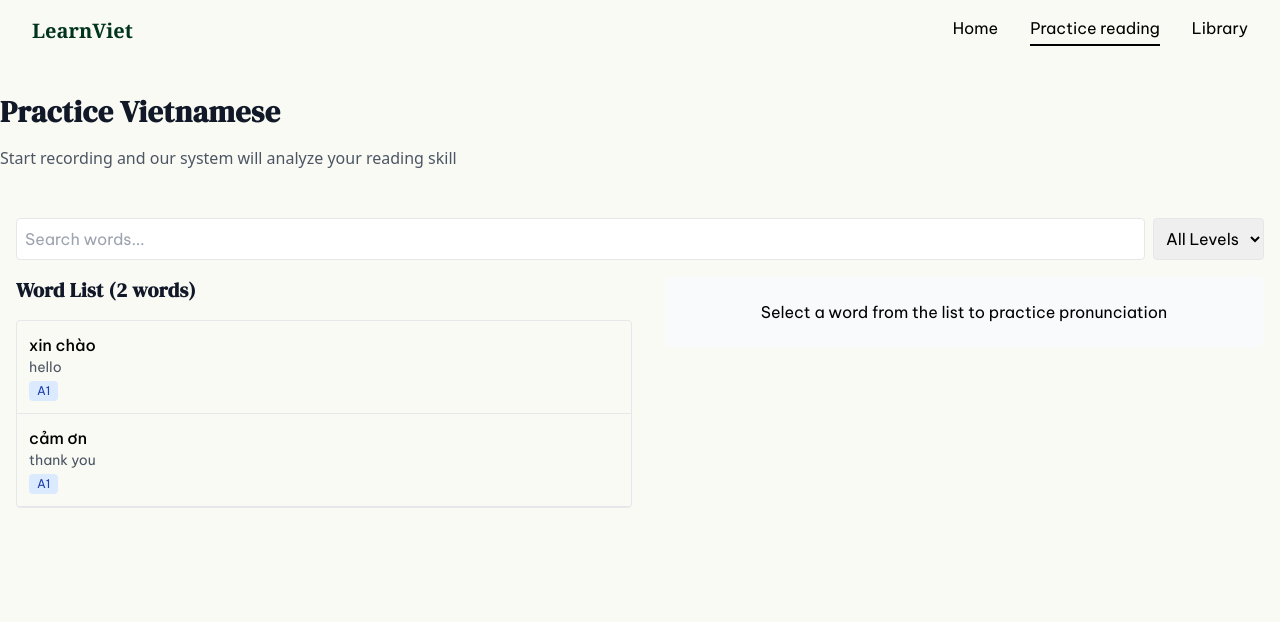
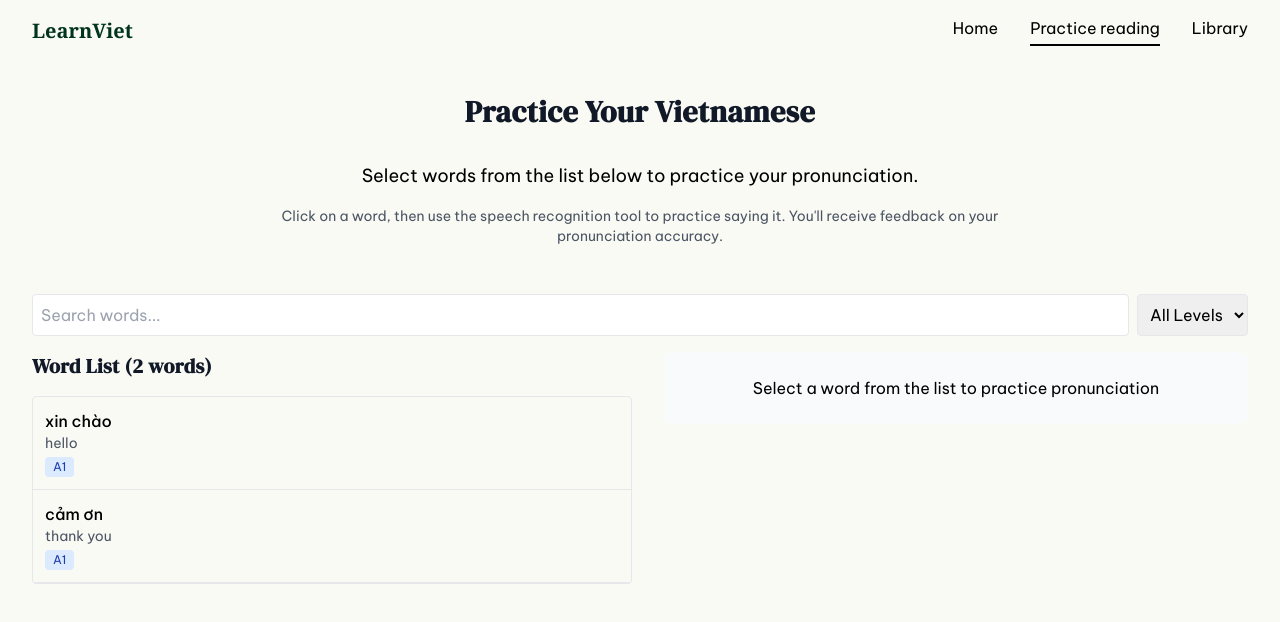
Before and after one commit to lynguyet/learnviet, a Next.js app: page /practice in a window 1280 px wide. Shown: the top 622 px of the page. Built offline with nearby package versions, Linux system fonts and the light colour scheme.

Commit message:
Add content from Google Sheet to practice

```diff
--- a/app/practice/page.tsx
+++ b/app/practice/page.tsx
@@ -1,19 +1,53 @@
+'use client';
+
+import { useState, useEffect } from 'react';
 import Navigation from '../components/Navigation'
 import WordBank from '../components/WordBank'
 
-export default function Page() {
+export default function PracticePage() {
+  const [isLoading, setIsLoading] = useState(true);
+
+  // You can add more state if needed
+  // const [practiceData, setPracticeData] = useState(null);
+
+  useEffect(() => {
+    // You could fetch additional data here if needed
+    // async function fetchPracticeData() {
+    //   const response = await fetch('/api/practice-data');
+    //   const data = await response.json();
+    //   setPracticeData(data);
+    // }
+    // fetchPracticeData();
+
+    setIsLoading(false);
+  }, []);
+
   return (
-    <>
+    <div className="min-h-screen">
       <Navigation />
-      <div className="max-w-7xl mx-auto">
-        <main className="py-8">
-          <h1 className="text-3xl font-bold mb-4">Practice Vietnamese</h1>
-          <p className="text-gray-600 font-sans mb-8">
-            Start recording and our system will analyze your reading skill
-          </p>
-          <WordBank />
-        </main>
-      </div>
-    </>
+
+      <main className="container mx-auto px-4 py-8">
+        <h1 className="text-3xl font-bold mb-8 text-center">Practice Your Vietnamese</h1>
+
+        {isLoading ? (
+          <div className="text-center py-10">Loading practice content...</div>
+        ) : (
+          <>
+            <div className="max-w-3xl mx-auto mb-8">
+              <p className="text-lg text-center mb-4">
+                Select words from the list below to practice your pronunciation.
+              </p>
+              <p className="text-sm text-center text-gray-600">
+                Click on a word, then use the speech recognition tool to practice saying it.
+                You'll receive feedback on your pronunciation accuracy.
+              </p>
+            </div>
+
+            {/* This component will fetch and display words from your Google Sheet */}
+            <WordBank />
+          </>
+        )}
+      </main>
+    </div>
   );
 }
```
